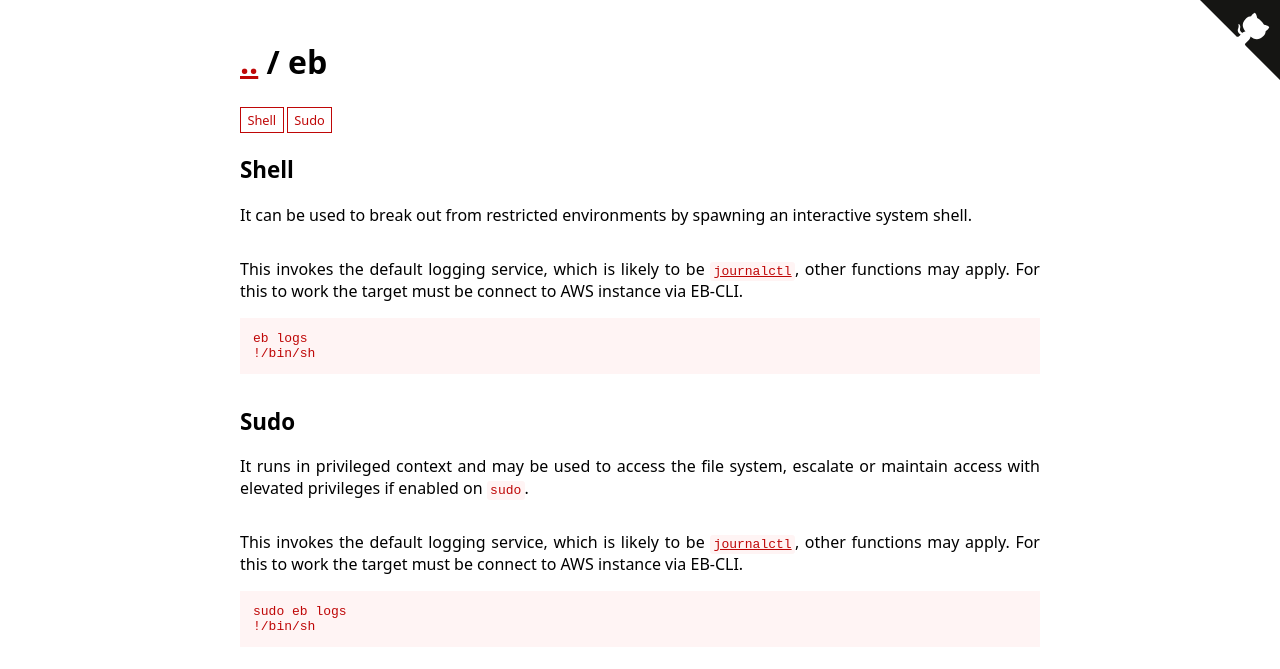
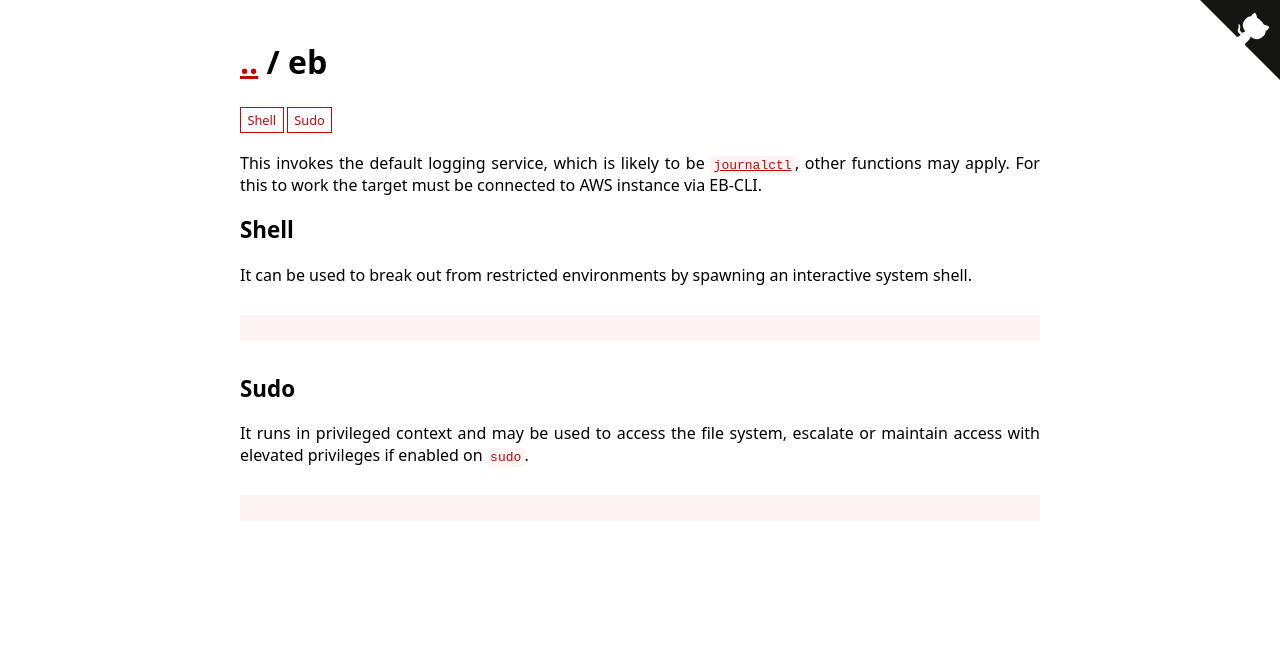
Before and after one commit to GTFOBins/GTFOBins.github.io, a Jekyll site: the page built from _gtfobins/eb.md, in a window 1280 px wide. Shown: the top 669 px of the page. Built offline with Jekyll 4.4.1, drawn with Linux system fonts in a browser that asks for light colours.

Commit message:
Update eb.md

```diff
--- a/_gtfobins/eb.md
+++ b/_gtfobins/eb.md
@@ -1,12 +1,11 @@
 ---
+description: This invokes the default logging service, which is likely to be [`journalctl`](/gtfobins/journalctl/), other functions may apply. For this to work the target must be connected to AWS instance via EB-CLI.
 functions:
   shell:
-    - description: This invokes the default logging service, which is likely to be [`journalctl`](/gtfobins/journalctl/), other functions may apply. For this to work the target must be connect to AWS instance via EB-CLI.
       code: |
         eb logs
         !/bin/sh
   sudo:
-    - description: This invokes the default logging service, which is likely to be [`journalctl`](/gtfobins/journalctl/), other functions may apply. For this to work the target must be connect to AWS instance via EB-CLI.
       code: |
         sudo eb logs
         !/bin/sh
```
